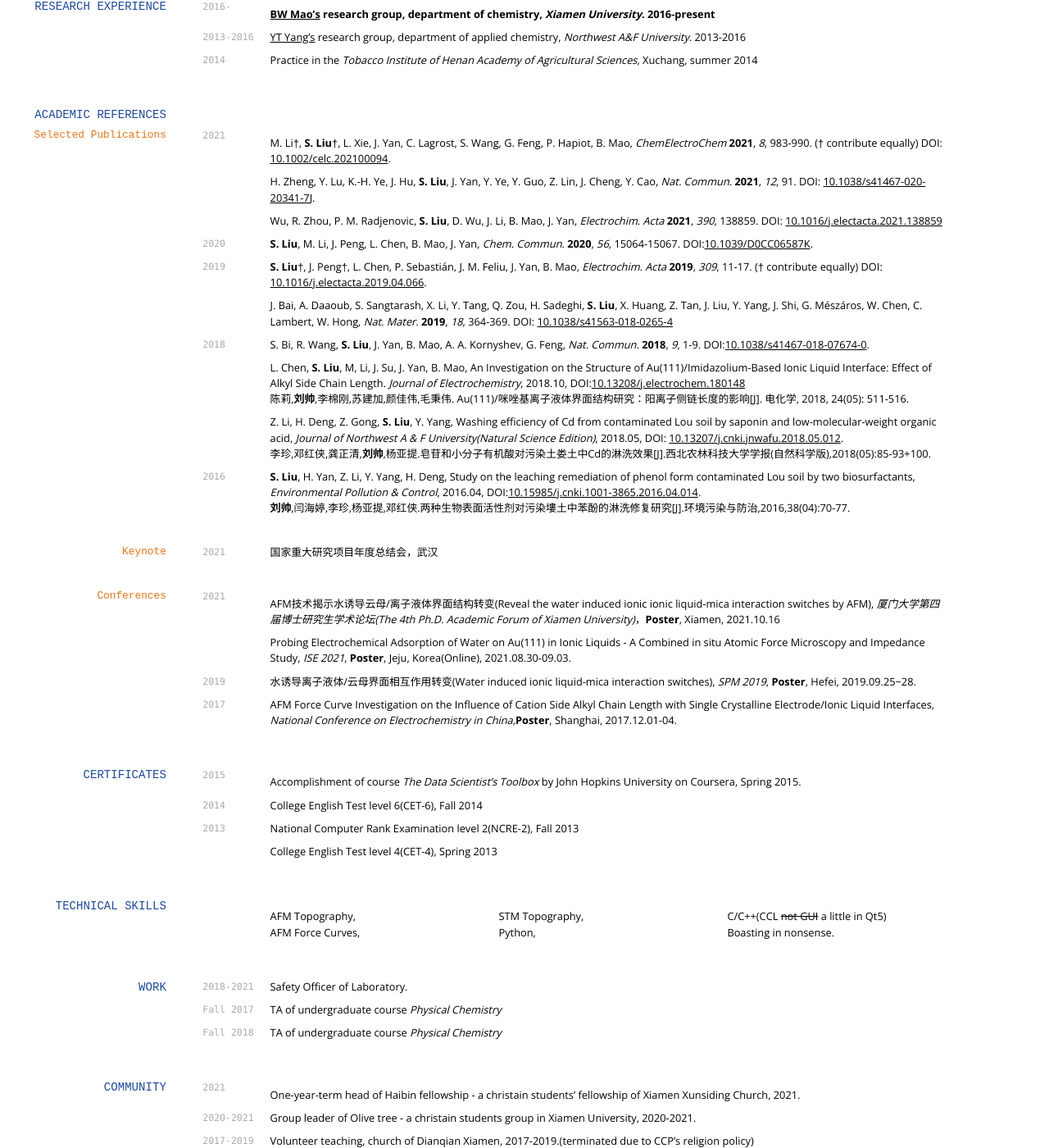
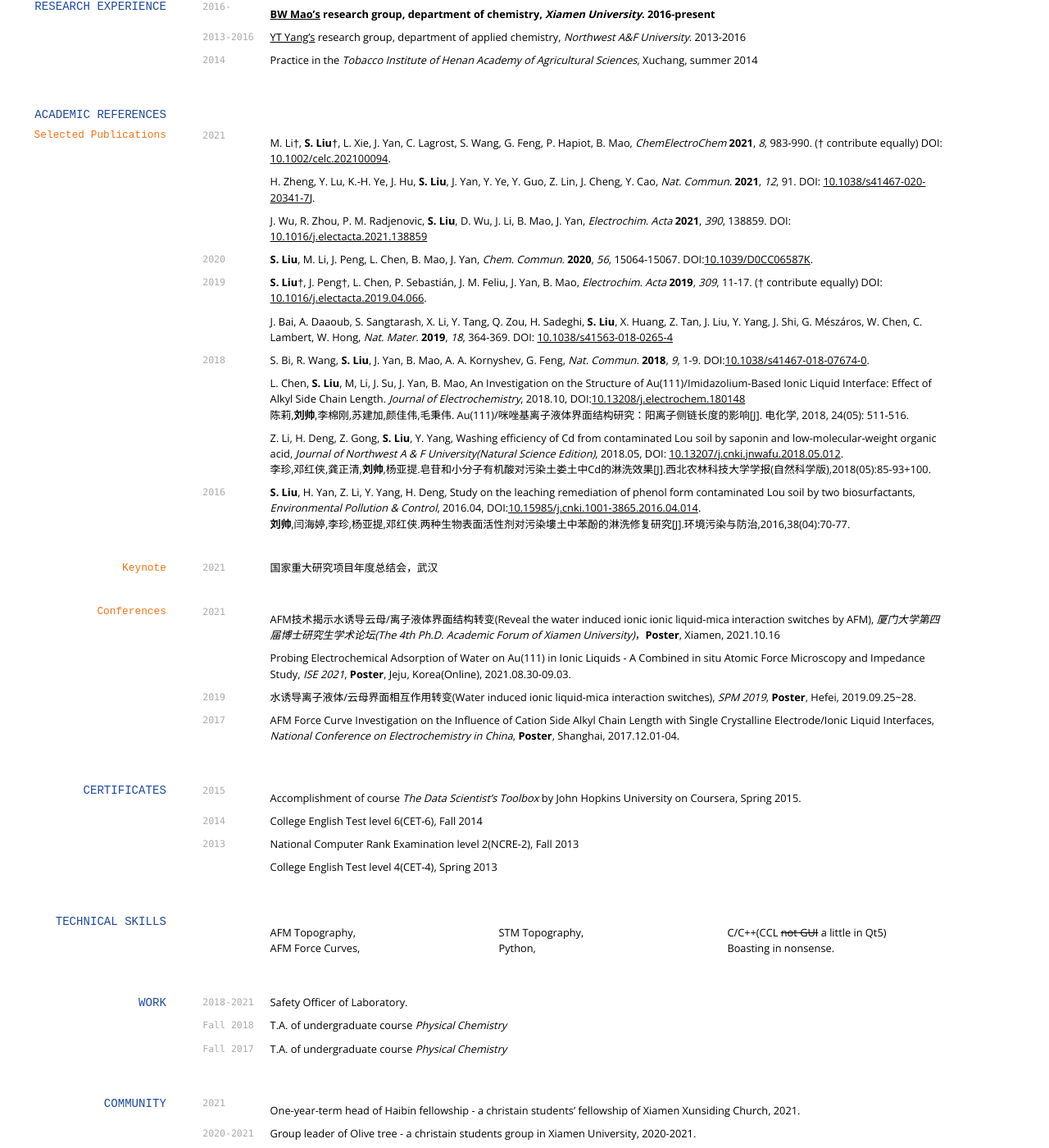
Before and after one commit to shuayliu/shuayliu.github.io, a Jekyll site: the page built from index.md, in a window 1280 px wide and 1400 px high, scrolled down 921 px. Shown: the whole window at 82% size. Built offline with Jekyll 4.4.1, drawn with Linux system fonts in a browser that asks for light colours; nearby versions of some CDN libraries; some web fonts are replaced.

Commit message:
update 20211116

```diff
--- a/index.md
+++ b/index.md
@@ -8,12 +8,13 @@
 <div id="webaddress">
 <i class="fa fa-envelope"></i> <a href="mailto:shliu@stu.xmu.edu.cn">ShLiu</a>
 |
-<i class="fa fa-github"></i> <a href="http://github.com/lsforusual">jonahliu</a>
+<i class="fa fa-github"></i> <a href="http://github.com/shuayliu">Shuayliu</a>
 |
 <i class="fa fa-facebook"></i> <a href="http://facebook.com/shuayliou">Shuay Liou</a>
 |
 <i class="fa fa-wikipedia-w"></i> <a href="https://jonahliu.cf/wiki">Shuay's Wiki</a>
 </div>
+
 
 
 
@@ -25,7 +26,7 @@
 `Degree:` M. Phil,
 `Religion:` Reformed,
 `E-mail:` shliu{@}stu.xmu.edu.cn
-`ORCID:` [0000-0002-6256-6208](https://orcid.org/0000-0002-6256-6208)
+`ORCID:` <i class="ai ai-orcid"></i> [0000-0002-6256-6208](https://orcid.org/0000-0002-6256-6208)
 `Address:`
 		Room 439, Old Chemistry Building,  College of Chemistry and Chemical Engineering,  South Siming Road 422,  Xiamen,  Fujian, P.R. China.
 
@@ -117,7 +118,7 @@
 
 H. Zheng, Y. Lu, K.-H. Ye, J. Hu, **S. Liu**, J. Yan, Y. Ye, Y. Guo, Z. Lin, J. Cheng, Y. Cao, *Nat. Commun.* **2021**, *12*, 91. DOI: [10.1038/s41467-020-20341-7](https://doi.org/10.1038/s41467-020-20341-7)J.
 
-Wu, R. Zhou, P. M. Radjenovic, **S. Liu**, D. Wu, J. Li, B. Mao, J. Yan, *Electrochim. Acta* **2021**, *390*, 138859. DOI: [10.1016/j.electacta.2021.138859](https://doi.org/10.1016/j.electacta.2021.138859)
+J. Wu, R. Zhou, P. M. Radjenovic, **S. Liu**, D. Wu, J. Li, B. Mao, J. Yan, *Electrochim. Acta* **2021**, *390*, 138859. DOI: [10.1016/j.electacta.2021.138859](https://doi.org/10.1016/j.electacta.2021.138859)
 
 `2020`
 
@@ -163,7 +164,7 @@
 
 `2017`
 
-AFM Force Curve Investigation on the Influence of Cation Side Alkyl Chain Length with Single Crystalline Electrode/Ionic Liquid Interfaces, *National Conference on Electrochemistry in China*,**Poster**, Shanghai, 2017.12.01-04.
+AFM Force Curve Investigation on the Influence of Cation Side Alkyl Chain Length with Single Crystalline Electrode/Ionic Liquid Interfaces, *National Conference on Electrochemistry in China*, **Poster**, Shanghai, 2017.12.01-04.
 
 
 
@@ -196,13 +197,13 @@
 `2018-2021`
 Safety Officer of Laboratory.
 
+`Fall 2018`
+
+T.A. of undergraduate course *Physical Chemistry*
+
 `Fall 2017`
 
-TA of undergraduate course *Physical Chemistry*
-
-`Fall 2018`
-
-TA of undergraduate course *Physical Chemistry*
+T.A. of undergraduate course *Physical Chemistry*
 
 
 
```
Also changed, not shown: other parts of index.md (+1 -3 lines).
